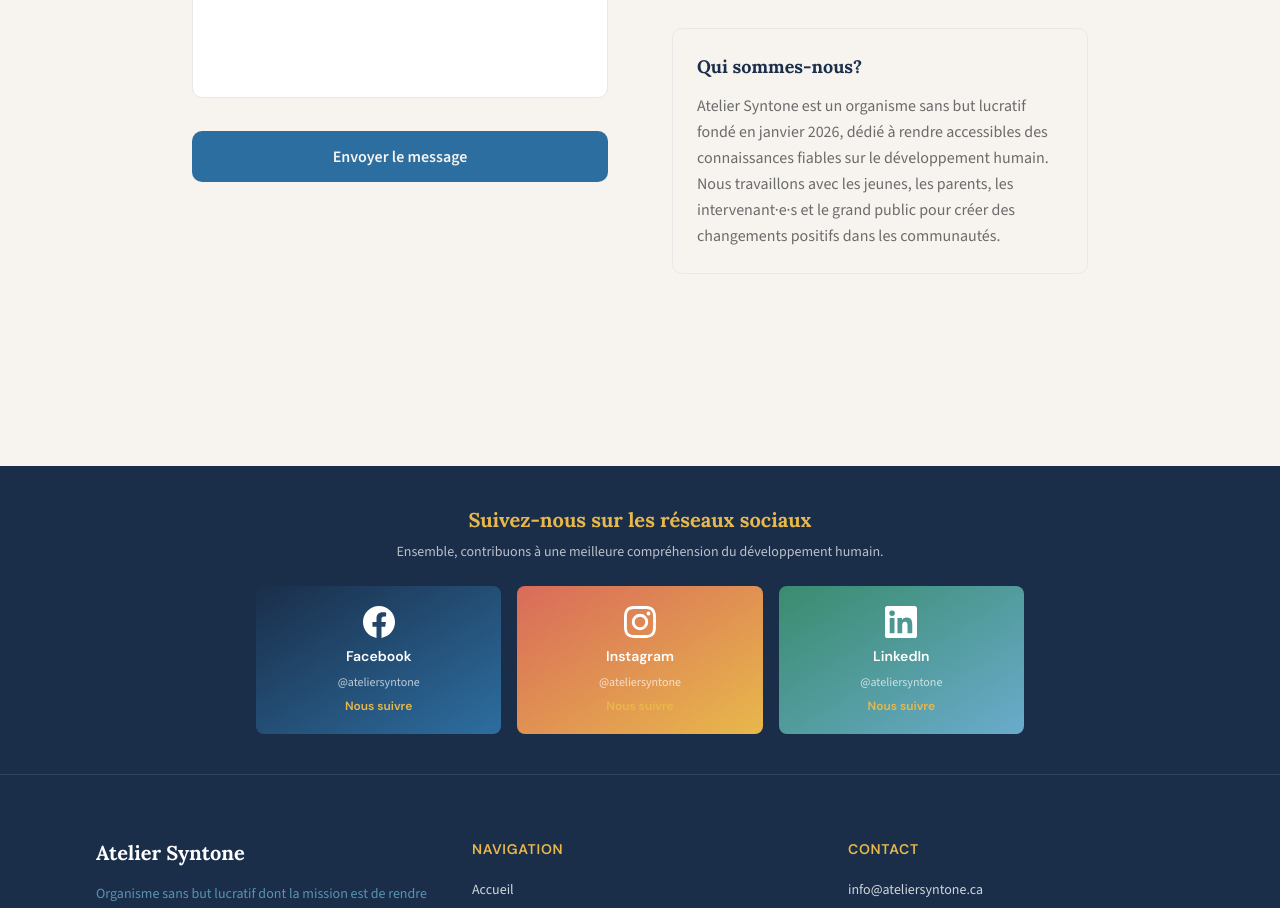
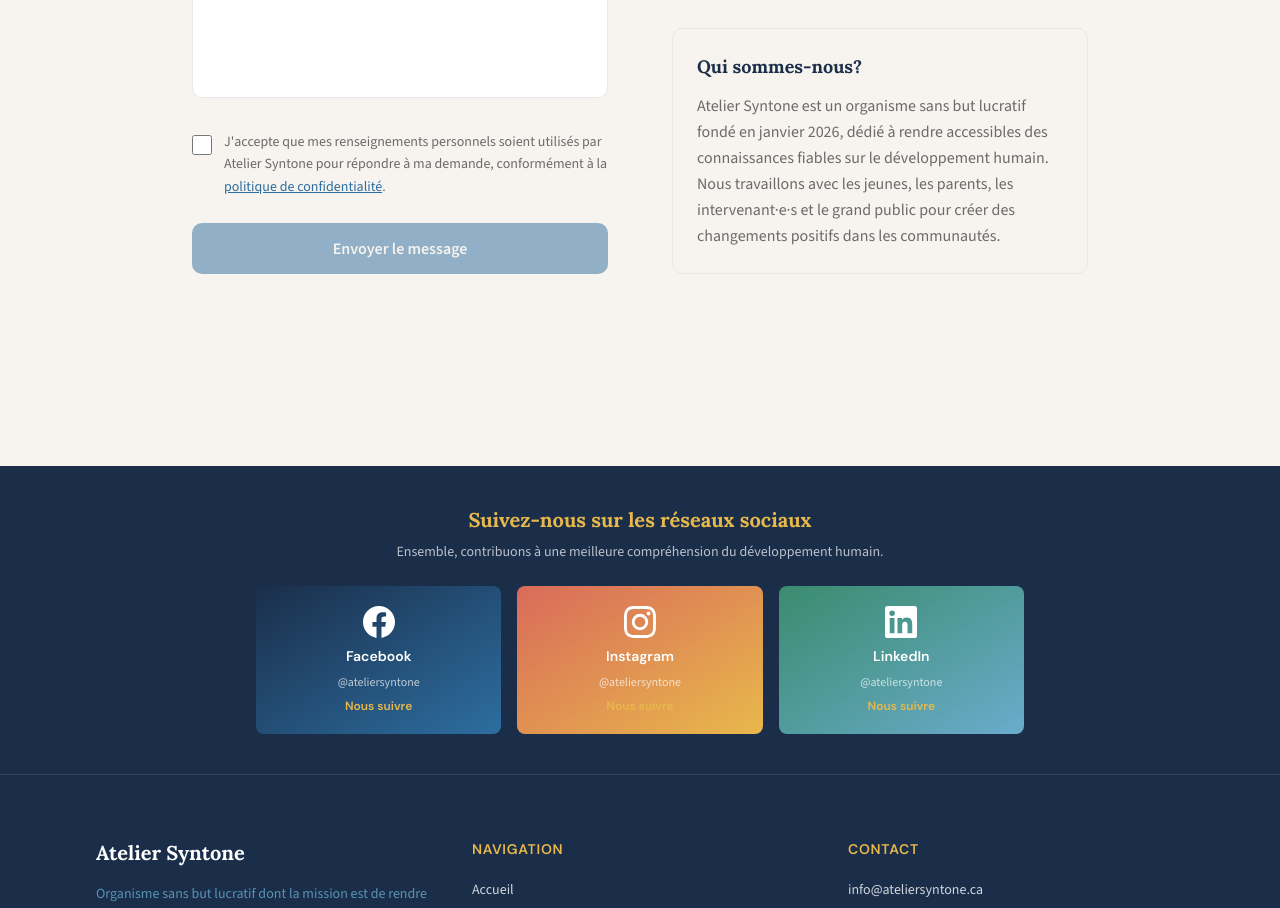
Before and after one commit to Atelier-syntone/ateliersyntone.ca, a Next.js app: page /contact in a window 1280 px wide. Shown: the part 1260-2168 px from the top of the page. Built offline with nearby package versions, Linux system fonts and the light colour scheme.

Commit message:
Ajout case de consentement obligatoire au formulaire de contact

```diff
--- a/src/components/FormulaireContact.tsx
+++ b/src/components/FormulaireContact.tsx
@@ -6,6 +6,7 @@ export default function FormulaireContact() {
   const [enCours, setEnCours] = useState(false);
   const [statut, setStatut] = useState<'idle' | 'succes' | 'erreur'>('idle');
   const [messageErreur, setMessageErreur] = useState('');
+  const [consentement, setConsentement] = useState(false);
 
   async function handleSubmit(e: FormEvent<HTMLFormElement>) {
     e.preventDefault();
@@ -32,6 +33,7 @@ export default function FormulaireContact() {
 
       if (reponse.ok) {
         setStatut('succes');
+        setConsentement(false);
         // Réinitialiser le formulaire
         (e.target as HTMLFormElement).reset();
       } else {
@@ -135,10 +137,36 @@ export default function FormulaireContact() {
           />
         </div>
 
+        {/* Case de consentement */}
+        <div className="flex items-start gap-3">
+          <input
+            type="checkbox"
+            id="consentement"
+            name="consentement"
+            checked={consentement}
+            onChange={(e) => setConsentement(e.target.checked)}
+            required
+            className="mt-1 h-5 w-5 rounded border-as-gris-clair text-as-bleu-vif focus:ring-as-bleu-vif cursor-pointer flex-shrink-0"
+          />
+          <label htmlFor="consentement" className="font-corps text-sm text-as-gris-moyen leading-relaxed cursor-pointer">
+            J{"'"}accepte que mes renseignements personnels soient utilisés par
+            Atelier Syntone pour répondre à ma demande, conformément à
+            la{' '}
+            <a
+              href="/confidentialite"
+              target="_blank"
+              rel="noopener noreferrer"
+              className="text-as-bleu-vif hover:text-as-bleu-profond underline transition-colors"
+            >
+              politique de confidentialité
+            </a>.
+          </label>
+        </div>
+
         {/* Bouton Envoyer */}
         <button
           type="submit"
-          disabled={enCours}
+          disabled={enCours || !consentement}
           className="w-full px-6 py-3 bg-as-bleu-vif hover:bg-as-bleu-profond text-as-creme font-corps font-semibold rounded-syntone transition-syntone focus:outline-none focus:ring-2 focus:ring-offset-2 focus:ring-as-bleu-vif disabled:opacity-50 disabled:cursor-not-allowed"
           aria-label="Envoyer le formulaire de contact"
         >
```
